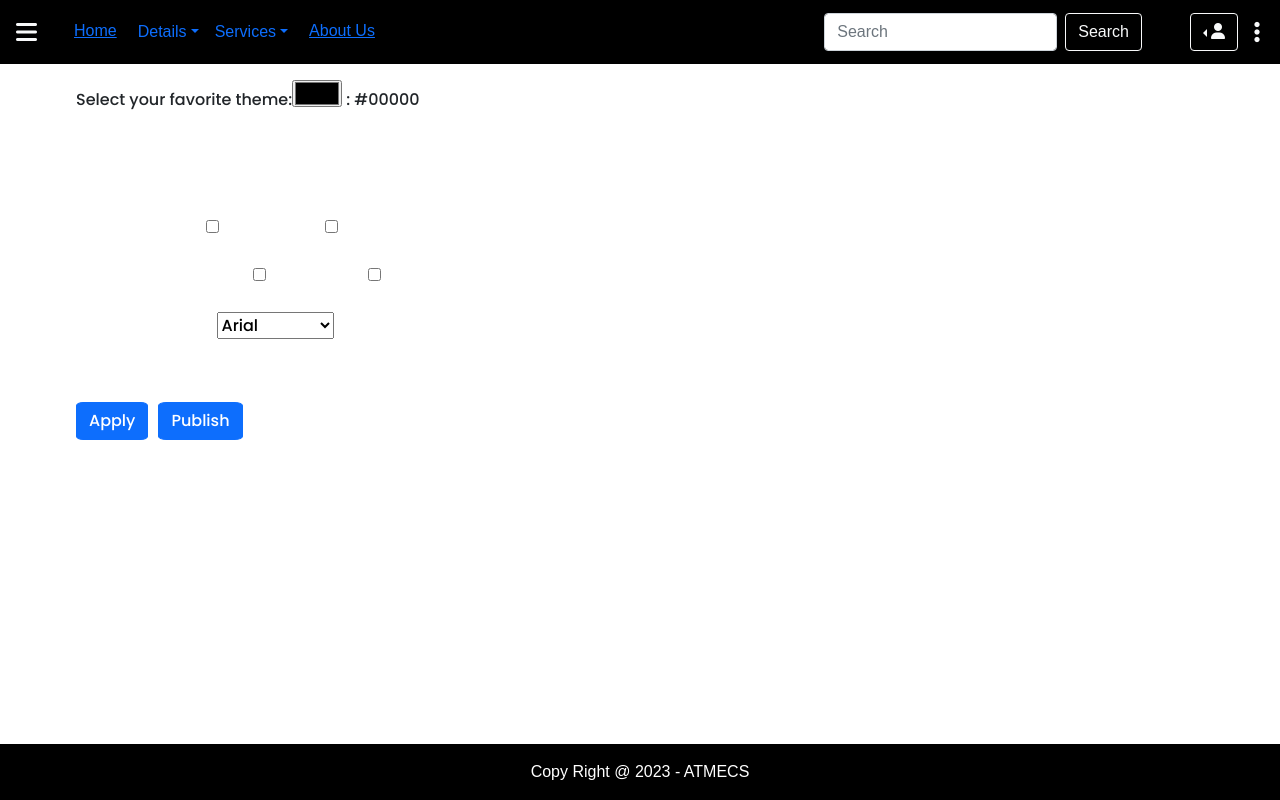
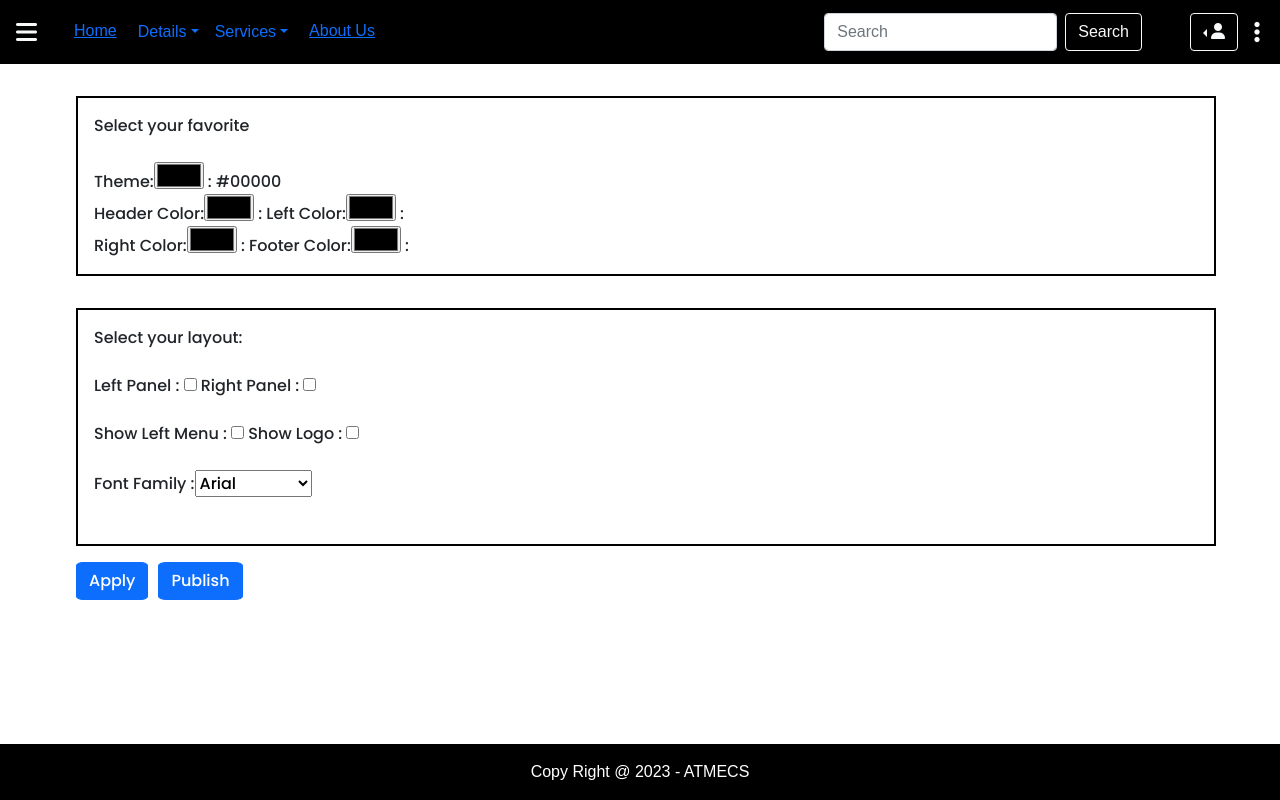
Before and after one commit to Atmecs-project/UI-POC, an Angular app: page /admin in a window 1280 px wide. Built offline with nearby package versions, Linux system fonts and the light colour scheme; no server answers; sample sign-in values are in the browser's storage.

Commit message:
theme color

```diff
--- a/src/app/admin/admin.component.css
+++ b/src/app/admin/admin.component.css
@@ -3,3 +3,14 @@
     margin-right: 10px;
     /* font-family: Verdana, Geneva, Tahoma, sans-serif; */
 }
+
+.container{
+    width: 100%;
+    float: left;
+}
+
+.borderStyle{
+    border-width:2px;
+    border-style:solid;
+    border-color:black;
+}
--- a/src/app/admin/admin.component.html
+++ b/src/app/admin/admin.component.html
@@ -1,8 +1,13 @@
 <form>
-  <label for="favcolor">Select your favorite theme:</label>
-  <input type="color" id="favcolor" name="favcolor" [(ngModel)]="favcolor"> : {{favcolor}}<br><br>
-
-  <div class="container p-3 my-3 text-white" [ngStyle]="{'background-color': sharedService.layoutTheme}">
+  <div class="container p-3 my-3 width borderStyle">
+    <label for="favcolor">Select your favorite</label><br><br>
+    <span>Theme:<input type="color" id="favcolor" name="favcolor" [(ngModel)]="favcolor"> : {{favcolor}}<br></span>
+    <span>Header Color:<input type="color" id="headercolor" name="headercolor" [(ngModel)]="headercolor"> : {{headercolor}}   </span>
+    <span>Left Color:<input type="color" id="leftcolor" name="leftcolor" [(ngModel)]="leftcolor"> : {{leftcolor}}<br></span>
+    <span>Right Color:<input type="color" id="rightcolor" name="rightcolor" [(ngModel)]="rightcolor"> : {{rightcolor}}   </span>
+    <span>Footer Color:<input type="color" id="footercolor" name="footercolor" [(ngModel)]="footercolor"> : {{footercolor}}<br></span>
+  </div>
+  <div class="container p-3 my-3 width borderStyle">
     <label for="favlayout">Select your layout:</label><br><br>
     <span>Left Panel : <input type="checkbox" id="leftLayout" value="leftLayout" [(ngModel)]="leftLayout"
         name="leftLayout"></span>
@@ -14,19 +19,21 @@
     <span> Show Logo : <input type="checkbox" id="showLogo" value="showLogo" [(ngModel)]="showLogo"
         name="showLogo"></span><br><br>
 
-        <label for="fontFamilySelect" class="form-label">Font Family : </label>
-           <select id="selectfont" [(ngModel)] = "myFont"  name = "myFont">
-           <option disabled style="font-weight: bold; background-color: #EEEEEE">Serif Fonts</option>
-              <option  style="font-family: Georgia,serif" >Georgia</option>
-              <option  style="font-family: Arial, Helvetica, sans-serif;">Arial</option>
-              <option  style="font-family:'Lucida Sans', 'Lucida Sans Regular', 'Lucida Grande', 'Lucida Sans Unicode', Geneva, Verdana, sans-serif;">Monospace</option>
-              <option  style="font-family: Impact, Haettenschweiler, 'Arial Narrow Bold', sans-serif;">Cursive</option>
-              <option style = "font-family: fantasy;">Fantasy</option>
-              <option style = "font-family: Helvetica;">Helvetica</option>
-              <option style = "font-family: Verdana;">Verdana</option>
-              <option style = "font-family: Calibri;">Calibri</option>
-              <option style = "font-family: Noto;">Noto</option>
-          </select>
+    <label for="fontFamilySelect" class="form-label">Font Family : </label>
+    <select id="selectfont" [(ngModel)]="myFont" name="myFont">
+      <option disabled style="font-weight: bold; background-color: #EEEEEE">Serif Fonts</option>
+      <option style="font-family: Georgia,serif">Georgia</option>
+      <option style="font-family: Arial, Helvetica, sans-serif;">Arial</option>
+      <option
+        style="font-family:'Lucida Sans', 'Lucida Sans Regular', 'Lucida Grande', 'Lucida Sans Unicode', Geneva, Verdana, sans-serif;">
+        Monospace</option>
+      <option style="font-family: Impact, Haettenschweiler, 'Arial Narrow Bold', sans-serif;">Cursive</option>
+      <option style="font-family: fantasy;">Fantasy</option>
+      <option style="font-family: Helvetica;">Helvetica</option>
+      <option style="font-family: Verdana;">Verdana</option>
+      <option style="font-family: Calibri;">Calibri</option>
+      <option style="font-family: Noto;">Noto</option>
+    </select>
     <!-- Footer : <input type="checkbox" id="footerLayout" value="footerLayout" [(ngModel)]="footerLayout" name="footerLayout"><br> -->
     <br><br>
     <!-- <input type="submit" value="Apply" class="btn btn-primary buttonStyle"> -->
--- a/src/app/admin/admin.component.ts
+++ b/src/app/admin/admin.component.ts
@@ -15,11 +15,17 @@ export class AdminComponent implements OnInit {
   showLeftMenu: boolean = false;
   showLogo : boolean = true;
   myFont : any;
+  layoutInfo: any;
+  headercolor: any;
+  leftcolor: any;
+  rightcolor: any;
+  footercolor: any;
   constructor( public sharedService : SharedServiceService) { }
 
   ngOnInit(): void {
     this.default();
     this.getThemes();
+    this.getLayout();
   }
 
   apply() {
@@ -51,18 +57,28 @@ export class AdminComponent implements OnInit {
   }
 
   themeObj: any;
+  layoutObj: any;
   publish() {
     this.themeObj = {
-      "main_theme": "#FF0000",
-      "left_theme": "#112233",
-      "right_theme": "#FF0000",
-      "header_theme": "#000000",
-      "footer_theme": "#00FF00",
+      "main_theme": this.favcolor,
+      "left_theme": this.leftcolor,
+      "right_theme": this.rightcolor,
+      "header_theme": this.headercolor,
+      "footer_theme": this.footercolor,
     }
+    this.layoutObj = {
+        "left_layout": "true",
+        "right_layout": "false"
+    }
+
     this.sharedService.updateTheme(this.sharedService.themeID, this.themeObj).subscribe((data:any)=>{
       console.log("theme is updated");
       this.getThemes();
     });
+    this.sharedService.updateLayout(this.sharedService.layoutID, this.layoutObj).subscribe((data:any)=>{
+      console.log("layout updated");
+      this.getLayout();
+    })
 
   }
 
@@ -76,6 +92,10 @@ export class AdminComponent implements OnInit {
       this.sharedService.rightTheme = this.themeInfo?.right_theme;
       this.sharedService.footerTheme = this.themeInfo?.footer_theme;
       this.sharedService.headerTheme = this.themeInfo?.header_theme;
+      this.headercolor = this.themeInfo?.header_theme;
+      this.leftcolor = this.themeInfo?.left_theme;
+      this.rightcolor = this.themeInfo?.right_theme;
+      this.footercolor = this.themeInfo?.footer_theme;
     });
   }
 
@@ -144,4 +164,14 @@ export class AdminComponent implements OnInit {
     }
 
   }
+
+  getLayout(){
+    this.sharedService.getLayout().subscribe((data:any)=>{
+      console.log(data);
+      this.layoutInfo = data?.layouts[0];
+      this.sharedService.layoutID  = this.layoutInfo?._id
+      this.sharedService.leftLayout = this.layoutInfo?.left_layout;
+      this.sharedService.rightLayout = this.layoutInfo?.right_layout;
+    })
+  }
 }
--- a/src/app/landingpage/landingpage.component.ts
+++ b/src/app/landingpage/landingpage.component.ts
@@ -8,10 +8,16 @@ import { SharedServiceService } from '../shared-service.service';
 })
 export class LandingpageComponent implements OnInit {
 
-  themeInfo: any
+  themeInfo: any;
+  layoutInfo: any;
   constructor( private sharedService: SharedServiceService ) { }
 
   ngOnInit(): void {
+    this.getTheme();
+    this.getLayout();
+  }
+
+  getTheme(){
     this.sharedService.getTheme().subscribe((data:any) => {
       this.themeInfo = data?.themes[0];
       // console.log(this.themeInfo);
@@ -22,5 +28,13 @@ export class LandingpageComponent implements OnInit {
       this.sharedService.headerTheme = this.themeInfo.header_theme;
     });
   }
+  getLayout(){
+    this.sharedService.getLayout().subscribe((data:any)=>{
+      console.log(data);
+      this.layoutInfo = data?.layouts[0];
+      this.sharedService.leftLayout = this.layoutInfo?.left_layout;
+      this.sharedService.rightLayout = this.layoutInfo?.right_layout;
+    })
+  }
 
 }
--- a/src/app/shared-service.service.ts
+++ b/src/app/shared-service.service.ts
@@ -19,11 +19,14 @@ export class SharedServiceService {
   public showLogo : boolean = true;
   public themeID: any;
   public selectFont : any = 'Tahoma';
+  public layoutID: any;
   constructor( private _http: HttpClient) { }
 
   url="http://localhost:5000/employees";
   themeURL = "http://localhost:5000/themes";
   updateThemeUrl = "http://localhost:5000/themes/";
+  layoutThemeURL = "http://localhost:5000/layouts";
+  updateLayoutUrl = "http://localhost:5000/layouts/"
   httpOptions = {
     headers: new HttpHeaders({
       'Content-Type': 'application/json',
@@ -46,4 +49,10 @@ export class SharedServiceService {
     // return this._http.put(this.updateThemeUrl+id, JSON.stringify(theme));
     return this._http.put(this.updateThemeUrl + id, theme);
   }
+  getLayout(){
+    return this._http.get(this.layoutThemeURL)
+  }
+  updateLayout(id : any, layout : any){
+    return this._http.put(this.updateLayoutUrl + id, layout);
+  }
 }
```
